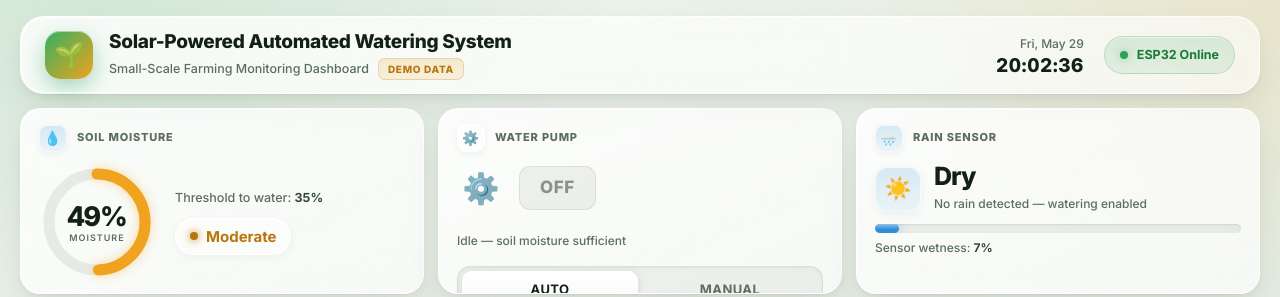
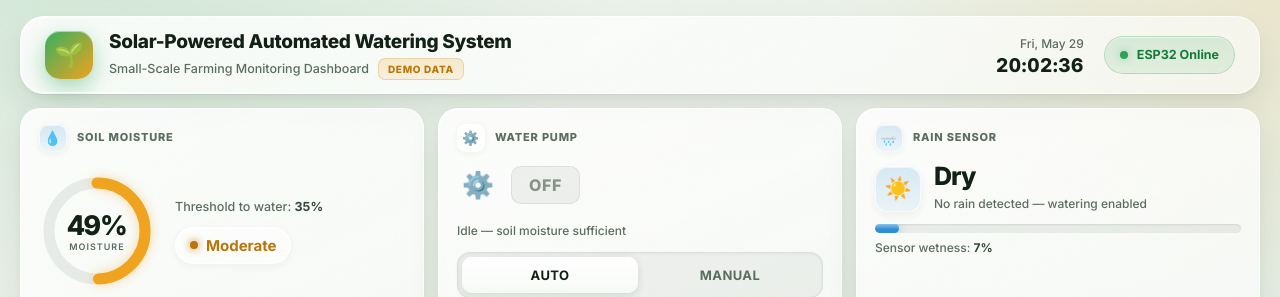
Before and after one commit to vv4nity/solar-watering-dashboard, a website: page index.html in a window 1280 px wide. Shown: the top 297 px of the page. Drawn offline with Linux system fonts and the light colour scheme.

Commit message:
Fix pump card cropping MANUAL toggle button
- Grid rows 1-2 now hug content so the pump card grows to fit its button
- Tighten pump card spacing (gear, badge, margins)

Co-Authored-By: Claude Opus 4.8 <noreply@anthropic.com>

```diff
--- a/index.html
+++ b/index.html
@@ -154,7 +154,9 @@
   /* ---------- Grid ---------- */
   .grid {
     display: grid; grid-template-columns: repeat(12, 1fr);
-    grid-template-rows: minmax(0,1fr) minmax(0,1fr) minmax(0,1.25fr);
+    /* first two rows hug their content (so the pump button never clips);
+       the chart/log row absorbs the remaining height */
+    grid-template-rows: auto auto minmax(0,1fr);
     gap: 14px; flex: 1; min-height: 0;
   }
 
@@ -278,14 +280,14 @@
   }
 
   /* ---------- Pump ---------- */
-  .pump-state { display: flex; align-items: center; gap: 14px; margin-bottom: 14px; }
+  .pump-state { display: flex; align-items: center; gap: 12px; margin-bottom: 10px; }
   .pump-icon {
-    width: 48px; height: 48px; flex: none;
-    display: grid; place-items: center; font-size: 30px;
+    width: 42px; height: 42px; flex: none;
+    display: grid; place-items: center; font-size: 26px;
     background: none; border: none; box-shadow: none;
   }
   .pump-badge {
-    font-size: 17px; font-weight: 800; padding: 9px 20px; border-radius: 11px;
+    font-size: 16px; font-weight: 800; padding: 7px 17px; border-radius: 10px;
     letter-spacing: .6px;
   }
   .pump-on  {
@@ -412,12 +414,12 @@
         <span class="pump-icon" id="pumpIcon"><span class="gear">⚙️</span></span>
         <span class="pump-badge pump-off" id="pumpBadge">OFF</span>
       </div>
-      <div class="sub" id="pumpSub" style="margin-bottom:16px;">Idle — soil moisture sufficient</div>
+      <div class="sub" id="pumpSub" style="margin-bottom:12px;">Idle — soil moisture sufficient</div>
       <div class="mode-row" role="group" aria-label="Pump mode">
         <button class="mode-btn active" id="autoBtn" aria-pressed="true">AUTO</button>
         <button class="mode-btn" id="manualBtn" aria-pressed="false">MANUAL</button>
       </div>
-      <button class="btn btn-primary" id="pumpToggle" style="margin-top:10px; display:none;">Turn Pump ON</button>
+      <button class="btn btn-primary" id="pumpToggle" style="margin-top:8px; display:none;">Turn Pump ON</button>
     </div>
 
     <!-- Rain -->
```
